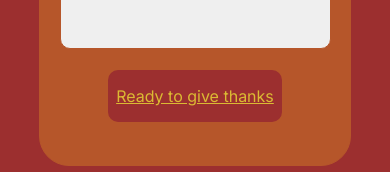
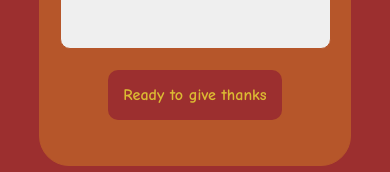
Before and after one commit to adnanysf/th-thanks, a Next.js app in the folder th-thanks/: page / in a window 390 px wide. Shown: the part 482-654 px from the top of the page. Built offline with nearby package versions, Linux system fonts and the light colour scheme.

Commit message:
changed font and fixed small responsive issue

```diff
--- a/th-thanks/src/app/assets/page.module.css
+++ b/th-thanks/src/app/assets/page.module.css
@@ -1,3 +1,4 @@
+@import url('https://fonts.googleapis.com/css2?family=Anton&family=Comic+Neue:wght@700&family=Nunito:wght@400;600&family=Open+Sans:wght@300;400;600;700;800&family=Roboto:ital,wght@0,100;0,400;0,500;0,700;0,900;1,900&display=swap');
 @media only screen and (max-width: 450px){
 .app{
     display: flex;
@@ -8,6 +9,7 @@
     height: 90vh;
     width: 100vw;
     background-color: 	#9c2f2f;
+    font-family: 'Comic Neue', cursive;
 
 }
 
@@ -46,9 +48,8 @@
     border: none;
     outline: none;
 
+}
 
-
-}
 .buttons:disabled{
     pointer-events: none;
     opacity: 0;
@@ -84,7 +85,7 @@
         height: 100vh;
         width: 100vw;
         background-color: 	#9c2f2f;
-
+        font-family: 'Comic Neue', cursive;
     }
 
     .title{
--- a/th-thanks/src/app/page.module.css
+++ b/th-thanks/src/app/page.module.css
@@ -1,5 +1,7 @@
+@import url('https://fonts.googleapis.com/css2?family=Anton&family=Comic+Neue:wght@700&family=Nunito:wght@400;600&family=Open+Sans:wght@300;400;600;700;800&family=Roboto:ital,wght@0,100;0,400;0,500;0,700;0,900;1,900&display=swap');
 @media only screen and (max-width: 450px){
 .app{
+    font-family: 'Comic Neue', cursive;
     display: flex;
     flex-direction: column;
     justify-content: center;
@@ -41,7 +43,7 @@
     width: 90%;
     margin: 10%;
     border-radius: 10px;
-
+    text-decoration: none;
 }
 
 .inputField{
@@ -72,6 +74,7 @@
         height: 100vh;
         width: 100vw;
         background-color: 	#9c2f2f;
+        font-family: 'Comic Neue', cursive;
 
     }
 
@@ -105,6 +108,7 @@
         width: 60%;
         margin: 10%;
         border-radius: 10px;
+        text-decoration: none;
 
 
 
```
